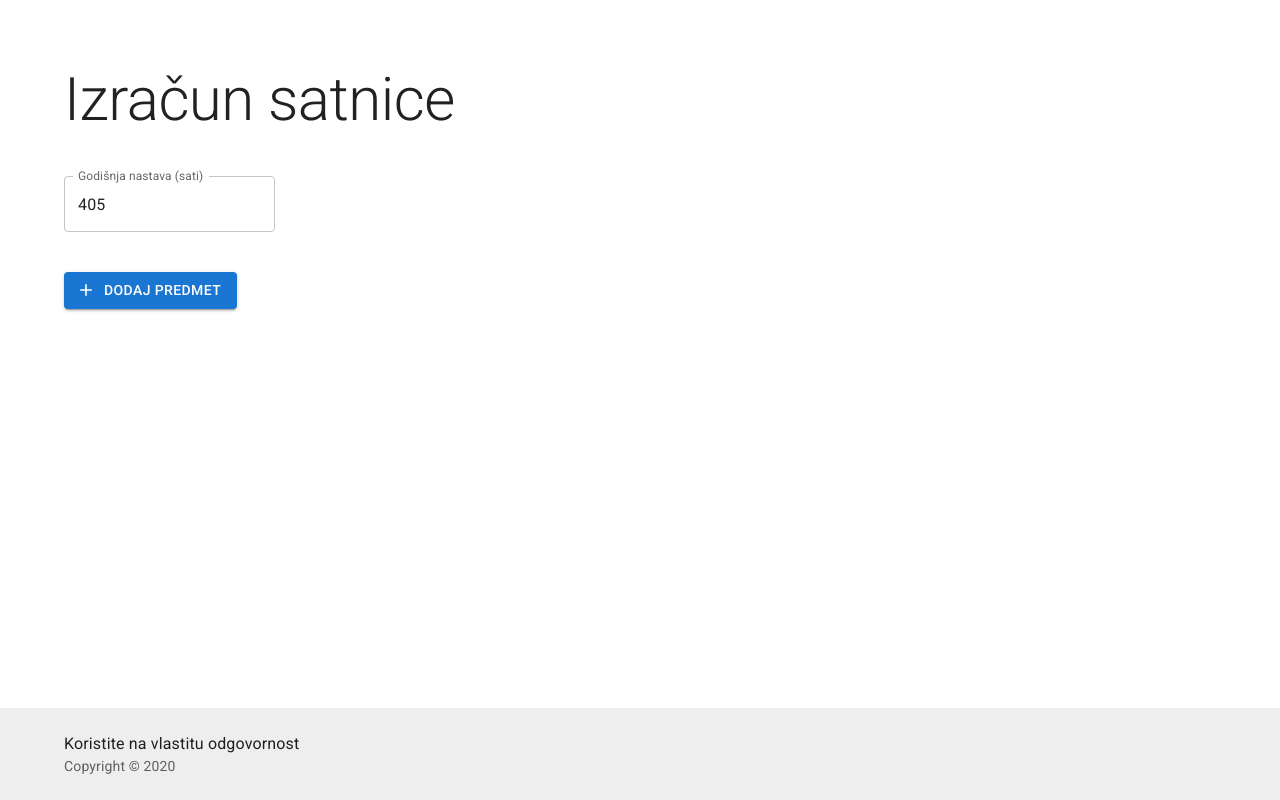
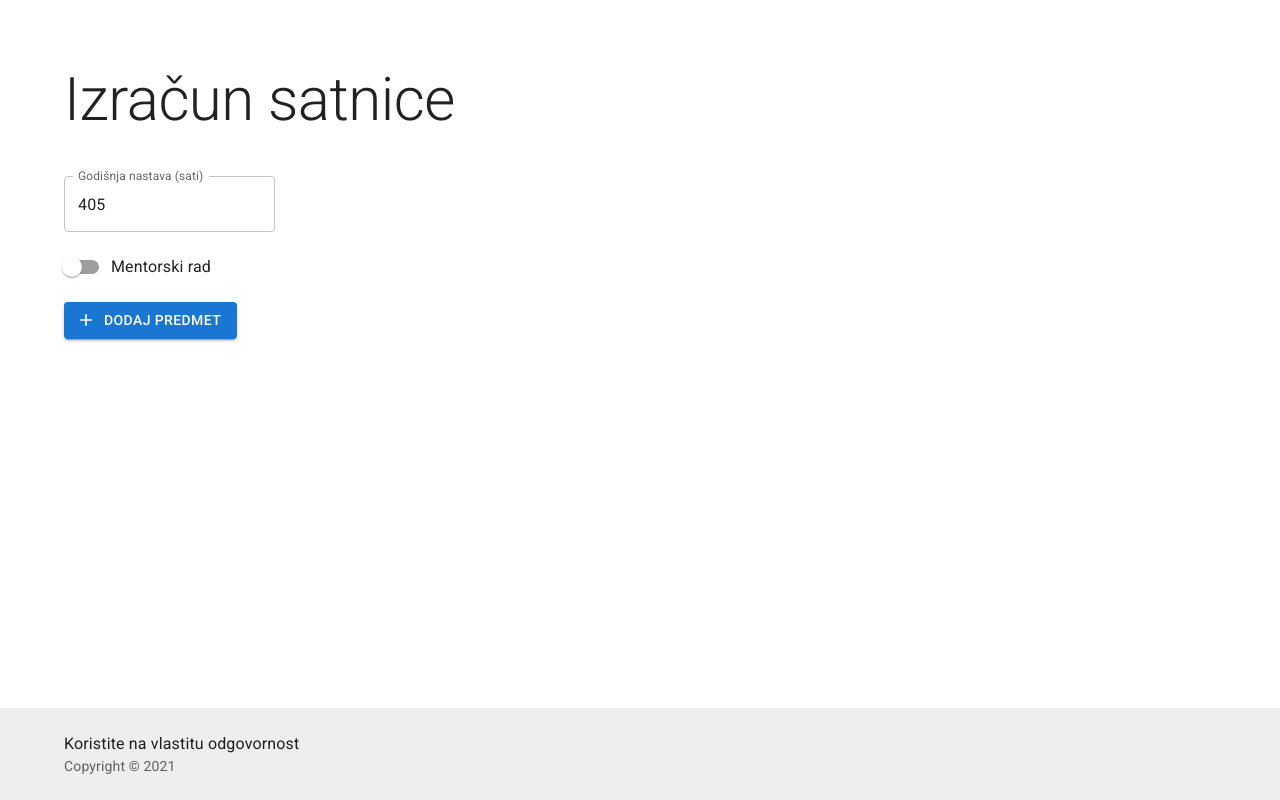
Before and after one commit to skruzic/satnica, a Next.js app: page / in a window 1280 px wide. Built offline with nearby package versions, Linux system fonts and the light colour scheme.

Commit message:
Dodan mentorski rad

```diff
--- a/components/Footer.js
+++ b/components/Footer.js
@@ -4,7 +4,7 @@ import Typography from "@mui/material/Typography";
 
 const Copyright = () => (
   <Typography variant="body2" color="text.secondary">
-    {"Copyright © 2020"}
+    {"Copyright © 2021"}
   </Typography>
 );
 
--- a/components/Person.js
+++ b/components/Person.js
@@ -1,17 +1,31 @@
 import Box from "@mui/material/Box";
-import { FormControl, InputLabel, OutlinedInput } from "@mui/material";
+import {
+  FormControl,
+  FormControlLabel,
+  InputLabel,
+  OutlinedInput,
+} from "@mui/material";
 import TextField from "@mui/material/TextField";
+import Switch from "@mui/material/Switch";
 
-const Person = ({ hours, onBlur }) => {
+const Person = ({ hours, mentor, onHoursChange, onMentorChange }) => {
   return (
-    <Box sx={{ my: 5 }}>
+    <>
+      <Box sx={{ mt: 5, mb: 2 }}>
         <TextField
           label="Godišnja nastava (sati)"
           InputLabelProps={{ shrink: true }}
           value={hours}
-        onBlur={onBlur}
+          onChange={onHoursChange}
         />
       </Box>
+      <Box sx={{ mt: 1, mb: 1 }}>
+        <FormControlLabel
+          control={<Switch checked={mentor} onChange={onMentorChange} />}
+          label="Mentorski rad"
+        />
+      </Box>
+    </>
   );
 };
 
--- a/components/Summary.js
+++ b/components/Summary.js
@@ -15,7 +15,8 @@ import {
   rnri,
 } from "../utils/calculations";
 
-const Summary = ({ data, target }) => {
+const Summary = ({ data, target, mentor }) => {
+  console.log(mentor);
   return (
     <Card>
       <TableContainer component={CardContent}>
@@ -79,7 +80,11 @@ const Summary = ({ data, target }) => {
                 Prekovremeni rad
               </TableCell>
               <TableCell>
-                {(computeTotalWorkHours(data) - rnri(data, target)).toFixed(2)}
+                {(
+                  computeTotalWorkHours(data) +
+                  mentor -
+                  rnri(data, target)
+                ).toFixed(2)}
               </TableCell>
             </TableRow>
           </TableFooter>
--- a/pages/index.js
+++ b/pages/index.js
@@ -16,6 +16,7 @@ export default function Home() {
   const [formOpen, setFormOpen] = useState(false);
   const [data, setData] = useState([]);
   const [target, setTarget] = useState(405);
+  const [mentor, setMentor] = useState(false);
 
   const handleFormSubmit = (values) => {
     setData([...data, values]);
@@ -23,6 +24,10 @@ export default function Home() {
 
   const handleTargetChange = (e) => {
     setTarget(parseInt(e.target.value));
+  };
+
+  const handleMentorChange = (e) => {
+    setMentor(e.target.checked);
   };
 
   return (
@@ -39,10 +44,14 @@ export default function Home() {
           Izračun satnice
         </Typography>
 
-        <Person hours={target} onBlur={handleTargetChange} />
+        <Person
+          hours={target}
+          onHoursChange={handleTargetChange}
+          mentor={mentor}
+          onMentorChange={handleMentorChange}
+        />
 
-        {data.length > 0 && <Summary data={data} target={target} />}
-
+        <Box sx={{ my: 2 }}>
           <Button
             variant="contained"
             onClick={() => setFormOpen(true)}
@@ -50,6 +59,12 @@ export default function Home() {
           >
             Dodaj predmet
           </Button>
+        </Box>
+
+        {data.length > 0 && (
+          <Summary data={data} target={target} mentor={+mentor * 96} />
+        )}
+
         <SubjectForm
           open={formOpen}
           onClose={() => setFormOpen(false)}
```
Lines whose indentation alone changed are shown as unchanged.
